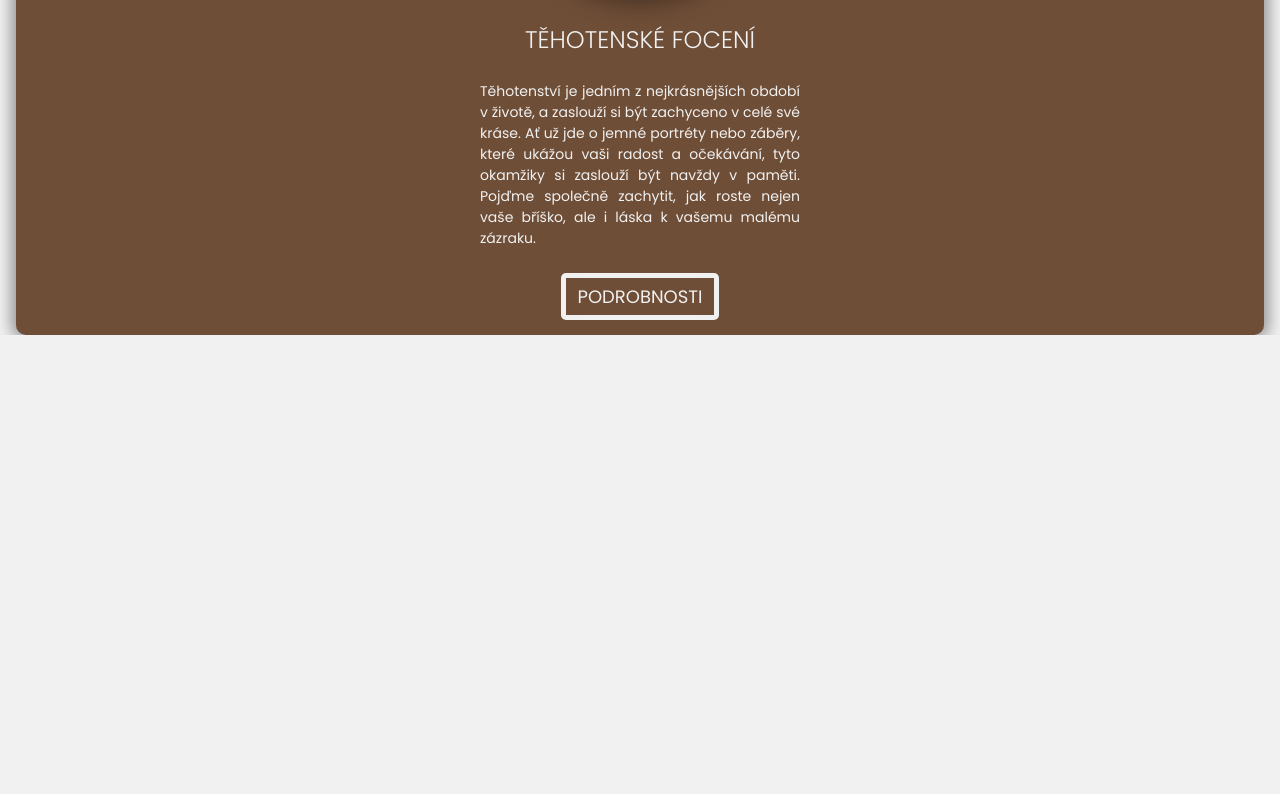
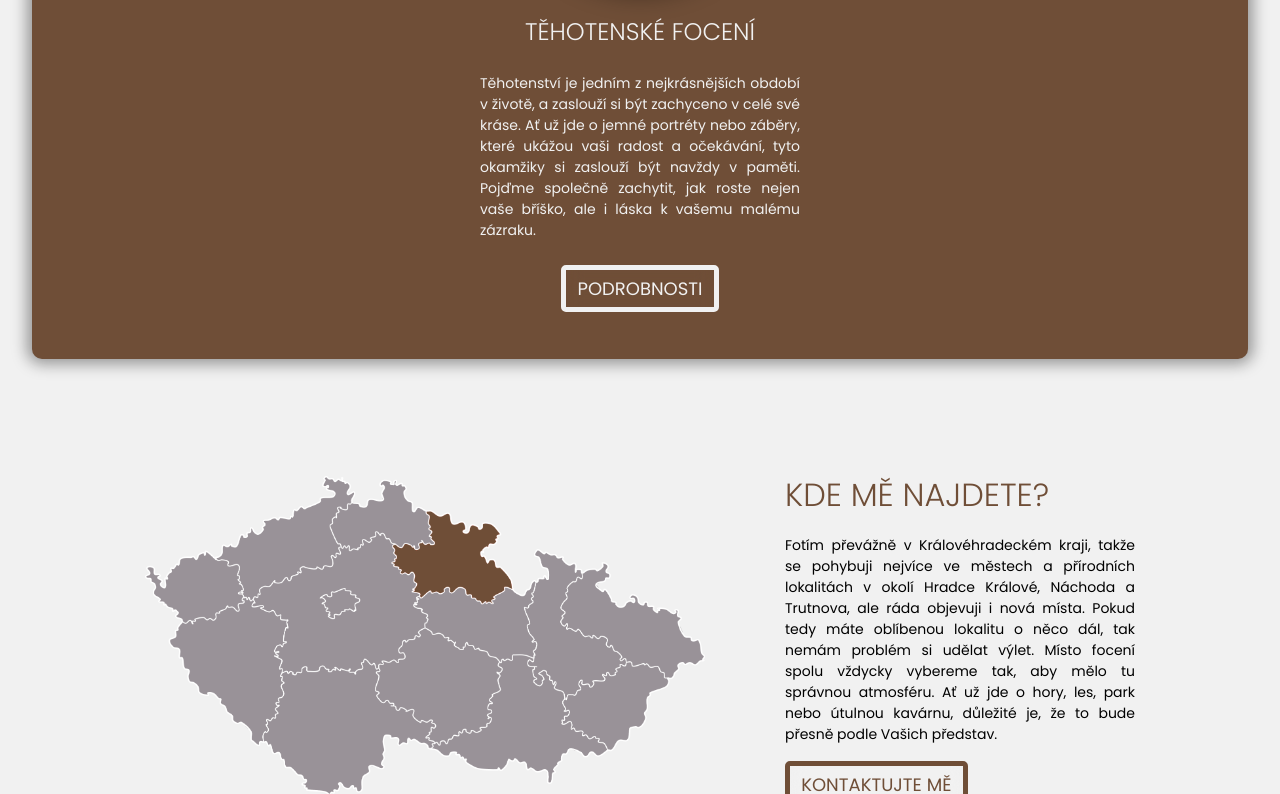
Before and after one commit to JanSpCZ/VSPhotography, a Vue app: page / in a window 1280 px wide. Shown: the part 2006-2800 px from the top of the page. Before the commit the page ends 2341 px from the top, so only its background shows below. Built offline with nearby package versions, Linux system fonts and the light colour scheme; a web font is replaced by a local one.

Commit message:
location added

```diff
--- a/src/components/TButton.vue
+++ b/src/components/TButton.vue
@@ -1,5 +1,5 @@
 <template>
-    <button @click="onClicked">{{ label }}</button>
+    <button @click="onClicked" :class="buttonClass">{{ label }}</button>
 </template>
 
 
@@ -15,6 +15,15 @@ export default {
         emitEvent: {
             type: String,
             required: true
+        },
+        color: {
+            type: String,
+            default: "white"
+        }
+    },
+    computed: {
+        buttonClass() {
+            return this.color === "brown" ? "brown-button" : "white-button"
         }
     },
     methods: {
@@ -34,17 +43,31 @@ button {
     padding: .3rem .7rem;
     font-size: large;
     text-transform: uppercase;
-    border: 5px solid colors.$bg-color;
+    border: 5px solid transparent;
     background-color: rgba(0, 0, 0, 0);
-    color: colors.$bg-color;
     transition: all .2s linear;
     backdrop-filter: blur(10px);
     cursor: pointer;
     border-radius: 5px;
 
-    &:hover {
-        color: colors.$third;
-        border-color: colors.$third;
+    &.white-button {
+        color: colors.$bg-color;
+        border-color: colors.$bg-color;
+
+        &:hover {
+            color: colors.$third;
+            border-color: colors.$third;
+        }
+    }
+
+    &.brown-button {
+        color: colors.$primary;
+        border-color: colors.$primary;
+
+        &:hover {
+            color: colors.$third;
+            border-color: colors.$third;
+        }
     }
 }
 
--- /dev/null
+++ b/src/components/TLocation.vue
@@ -0,0 +1,107 @@
+<template>
+<div class="location-container">
+    <div class="location-left">
+        <img src="/img/hk-kraj.png" alt="Kralovehradecky kraj">
+    </div>
+    <div class="location-right">
+        <h2>Kde mě najdete?</h2>
+        <p>Fotím převážně v Královéhradeckém kraji, takže se pohybuji nejvíce ve městech a přírodních lokalitách v okolí Hradce Králové, Náchoda a Trutnova, ale ráda objevuji i nová místa. Pokud tedy máte oblíbenou lokalitu o něco dál, tak nemám problém si udělat výlet. Místo focení spolu vždycky vybereme tak, aby mělo tu správnou atmosféru. Ať už jde o hory, les, park nebo útulnou kavárnu, důležité je, že to bude přesně podle Vašich představ.</p>
+        <TButton color="brown" label="KONTAKTUJTE MĚ" emitEvent="loadPage" @loadPage="handleLoadPage" />
+    </div>
+</div>
+
+
+</template>
+
+
+<script>
+import TButton from './TButton.vue';
+
+
+
+export default {
+    name: "TLocation",
+    methods: {
+        handleLoadPage () {
+            this.$router.push("/kontakt")
+        }
+    },
+    components: { TButton }
+}
+
+</script>
+
+
+<style lang="scss" scoped>
+@use "src/assets/colors";
+@use "src/assets/breakpoints";
+
+.location-container {
+    width: 100%;
+    display: flex;
+    justify-content: center;
+    align-items: center;
+    padding: 1rem;
+    margin-top: 6rem;
+    gap: 5rem;
+    flex-wrap: wrap;
+
+    @media  screen and (max-width: breakpoints.$breakpoint-mobile) {
+        gap: 2rem;
+        margin-top: 3rem;
+    }
+
+    .location-right {
+        display: flex;
+        justify-content: flex-start;
+        align-items: flex-start;
+        flex-direction: column;
+        order: 1;
+        width: 350px;
+        gap: 1rem;
+
+        @media  screen and (max-width: breakpoints.$breakpoint-mobile) {
+            padding: 1rem;
+        }
+
+        h2 {
+            font-weight: 300;
+            font-size: xx-large;
+            color: colors.$primary;
+            align-self: flex-start;
+            text-transform: uppercase;
+
+            @media  screen and (max-width: breakpoints.$breakpoint-mobile) {
+                font-size: x-large;
+            }
+        }
+
+        p {
+            font-size: 14px;
+            text-align: justify;
+        }
+    }
+
+    .location-left {
+        order: 0;
+
+        img {
+            width: 35rem;
+
+            @media  screen and (max-width: breakpoints.$breakpoint-dropdown) {
+                width: 75vw;
+            }
+        }
+    }
+
+    @media screen and (max-width: 1039px) {
+        .location-right {
+            order: 0; // Text se přesune nad obrázek
+        }
+
+        .location-left {
+            order: 1; // Obrázek se přesune pod text
+        }
+    }
+}
+</style>
--- a/src/components/TSlideSection.vue
+++ b/src/components/TSlideSection.vue
@@ -118,8 +118,8 @@ section {
     align-items: center;
     flex-direction: column;
     background-color: colors.$primary;
-    margin: 2rem 1rem;
-    padding: 1rem 1rem;
+    margin: 2rem;
+    padding: 3rem 1rem;
     gap: 2rem;
     border-radius: 10px;
     box-shadow: 0 0 15px 5px #00000062;
@@ -129,7 +129,6 @@ section {
         color: colors.$bg-color;
         font-weight: 300;
         font-size: xx-large;
-        margin-top: 5vh;
 
         @media  screen and (max-width: breakpoints.$breakpoint-mobile) {
                 font-size: x-large;
--- a/src/pages/HomePage.vue
+++ b/src/pages/HomePage.vue
@@ -16,6 +16,8 @@
     </div>
 
     <TSlideSection />
+
+    <TLocation />
 </template>
 
 <script>
@@ -23,6 +25,7 @@
 import TButton from '@/components/TButton.vue';
 import TSlideshow from '@/components/TSlideshow.vue';
 import TSlideSection from '../components/TSlideSection.vue';
+import TLocation from '@/components/TLocation.vue';
 
 export default {
     name: "HomePage",
@@ -31,7 +34,7 @@ export default {
             this.$router.push("/kontakt")
         }
     },
-    components: { TSlideshow, TButton, TSlideSection }
+    components: { TSlideshow, TButton, TSlideSection, TLocation }
 }
 
 
```
